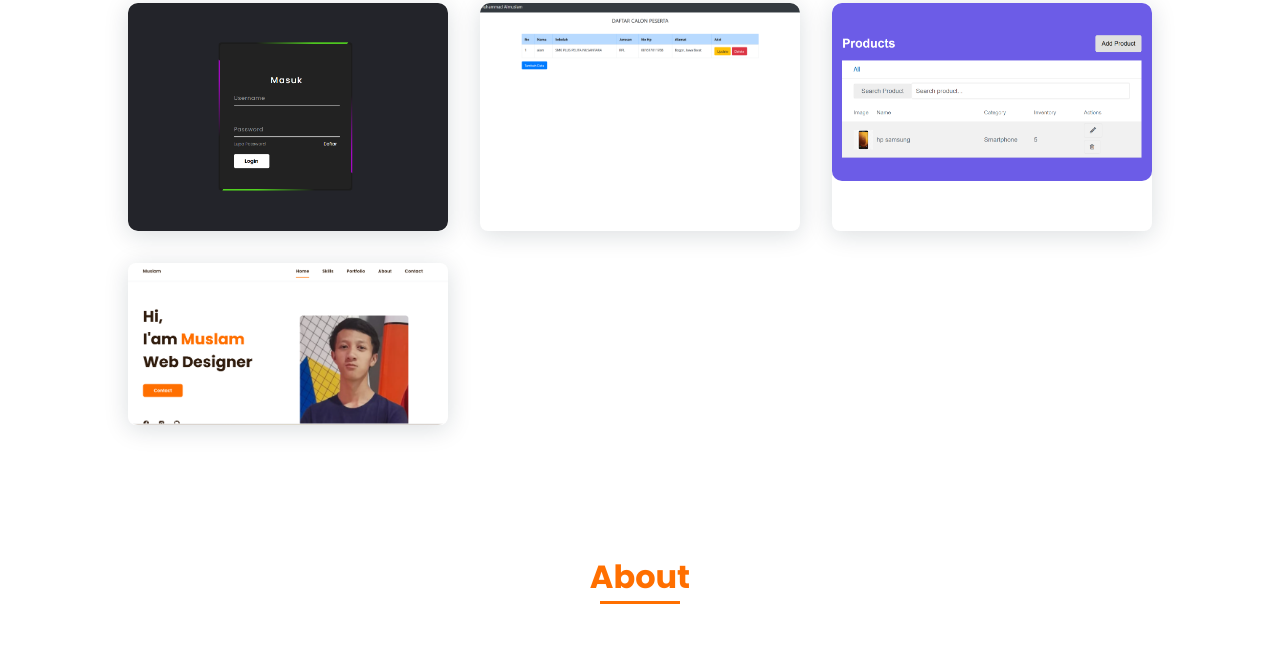
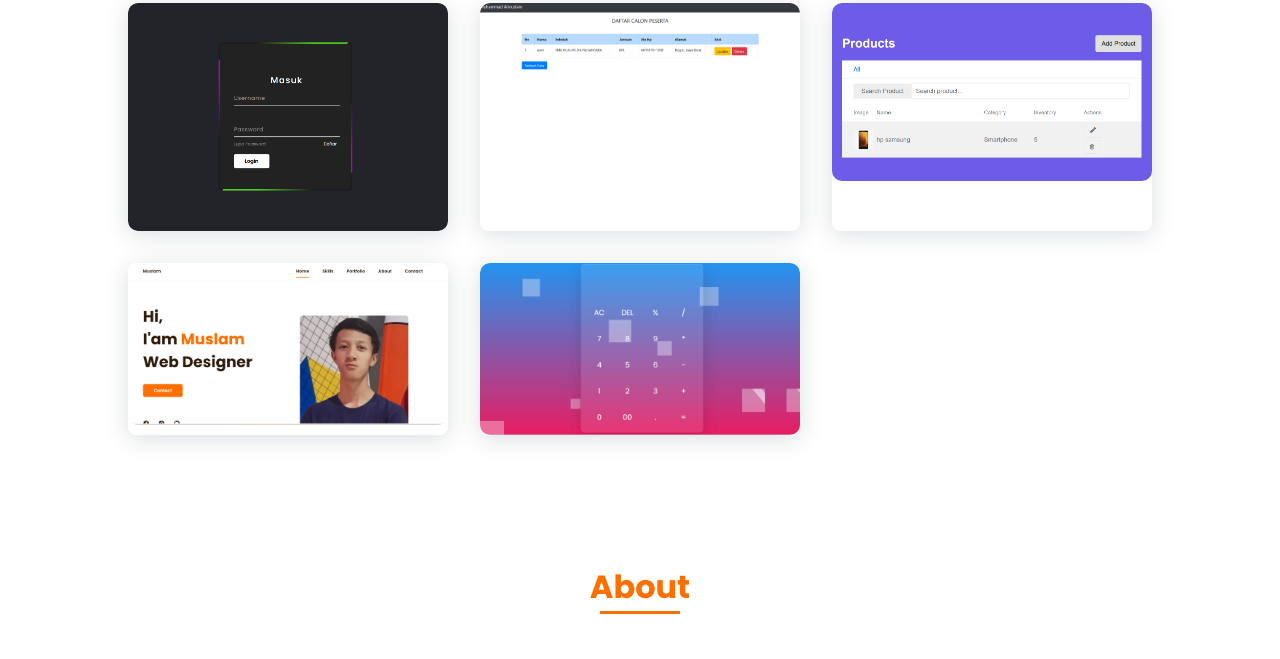
Before and after one commit to MuslamGanz123/Portfolio, a plain HTML site: page index.html in a window 1280 px wide. Shown: the part 1518-2177 px from the top of the page. Drawn offline with nearby package versions, Linux system fonts and the light colour scheme.

Commit message:
Pesan commit kamu

```diff
--- a/index.html
+++ b/index.html
@@ -133,6 +133,9 @@
                 <a href="https://github.com/MuslamGanz123/Portfolio.git" class="work__img">
                     <img src="assets/image/portfolio.png" alt="">
                 </a>
+                <a href="https://github.com/MuslamGanz123/calculator-html-css.git" class="work__img">
+                    <img src="assets/image/calculator project.png" alt="">
+                </a>
             </div>
         </section>
 
```
Also changed, not shown: assets/image/calculator project.png (added), assets/image/profil porto.jpg.
